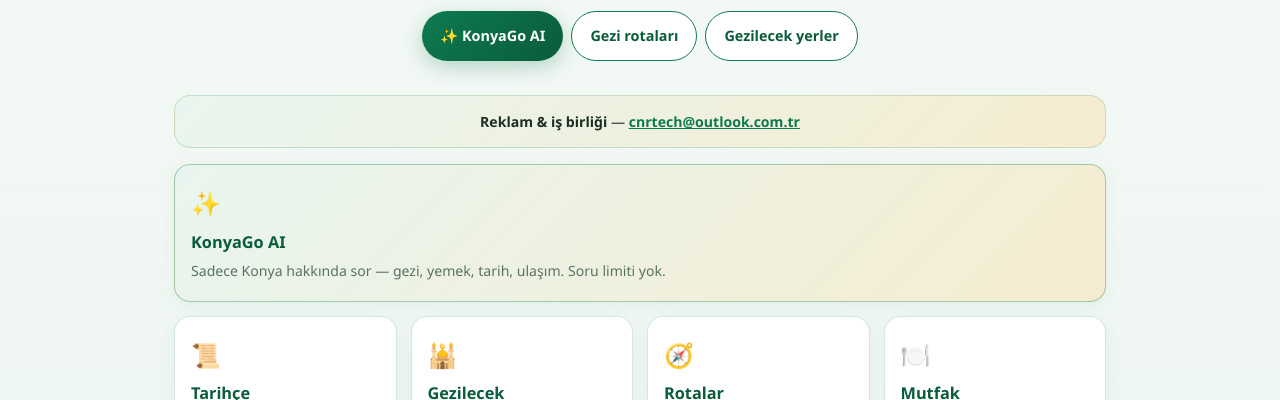
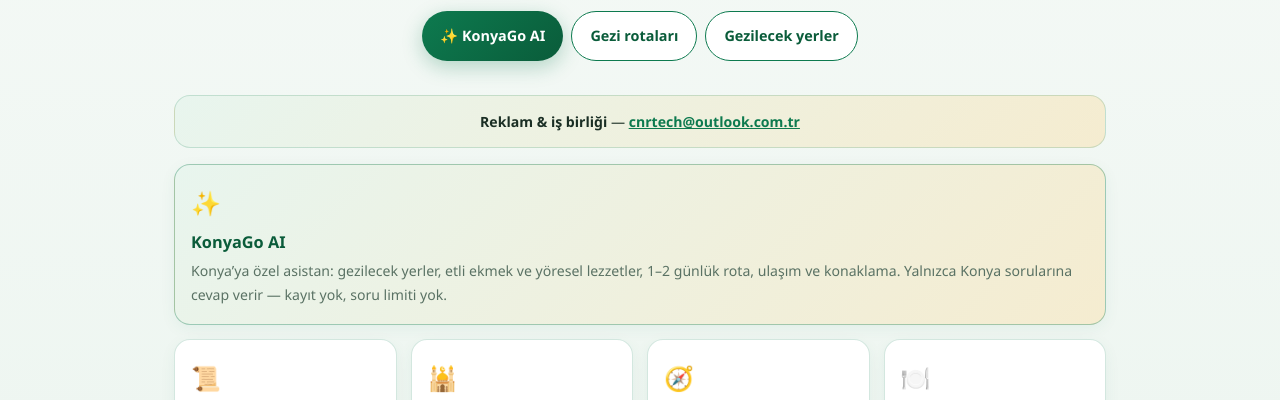
Before and after one commit to zeus777ia/konyago, a plain HTML site: page index.html in a window 1280 px wide. Shown: the part 372-772 px from the top of the page. Drawn offline with Linux system fonts and the light colour scheme.

Commit message:
Ana sayfa AI kart aciklamasi genisletildi

```diff
--- a/index.html
+++ b/index.html
@@ -67,11 +67,10 @@
     <a href="mailto:cnrtech@outlook.com.tr?subject=KonyaGo%20Reklam">cnrtech@outlook.com.tr</a>
   </div>
 
-  <!-- AI öne çıkan kart -->
   <a class="card" href="ai.html" style="margin-bottom:14px;border-color:rgba(13,122,79,.35);background:linear-gradient(135deg,#e8f5ee,#f5ecd0)">
     <div class="ico">✨</div>
     <h3>KonyaGo AI</h3>
-    <p>Sadece Konya hakkında sor — gezi, yemek, tarih, ulaşım. Soru limiti yok.</p>
+    <p>Konya’ya özel asistan: gezilecek yerler, etli ekmek ve yöresel lezzetler, 1–2 günlük rota, ulaşım ve konaklama. Yalnızca Konya sorularına cevap verir — kayıt yok, soru limiti yok.</p>
   </a>
 
   <section class="grid grid-2 grid-4" aria-label="Bölümler">
```
